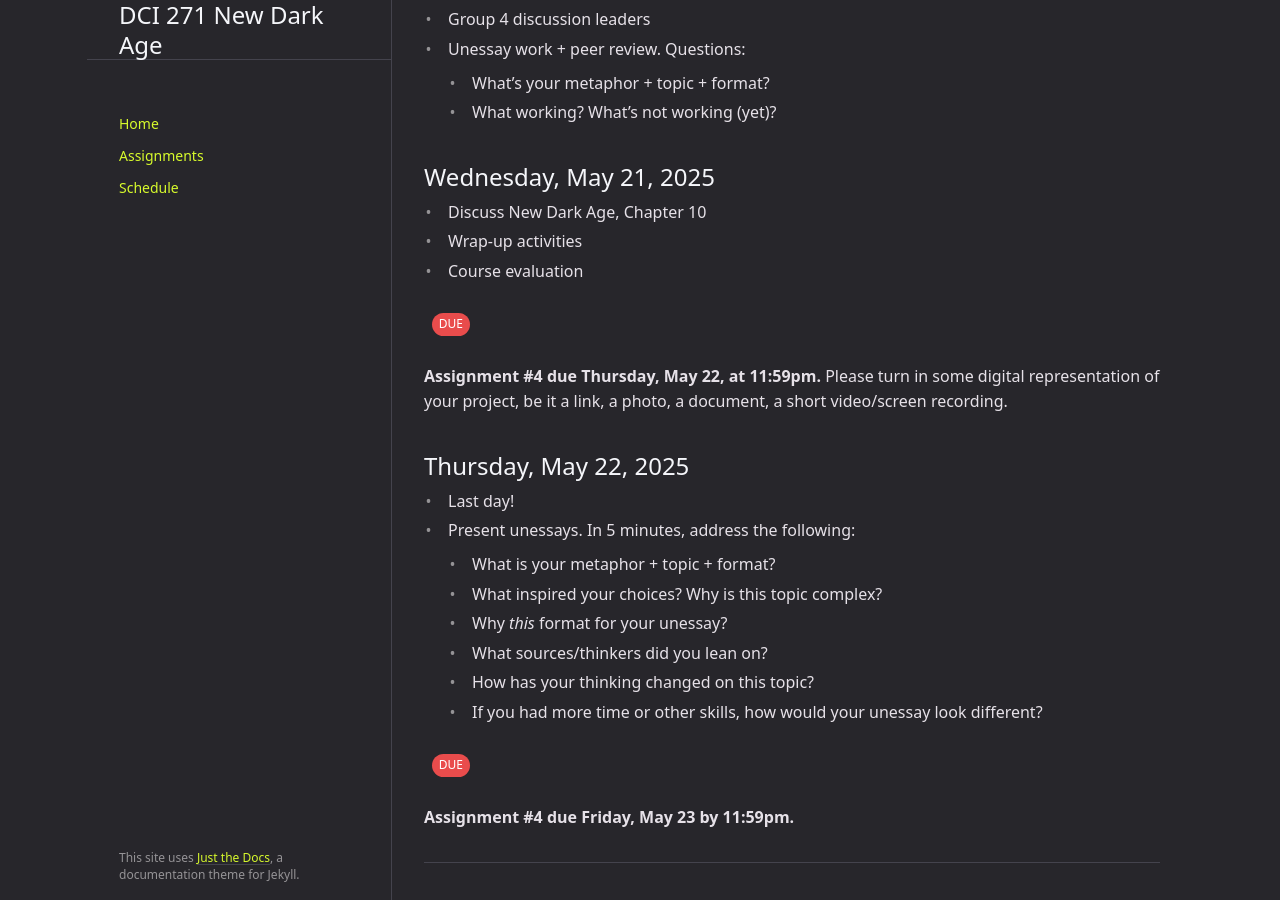
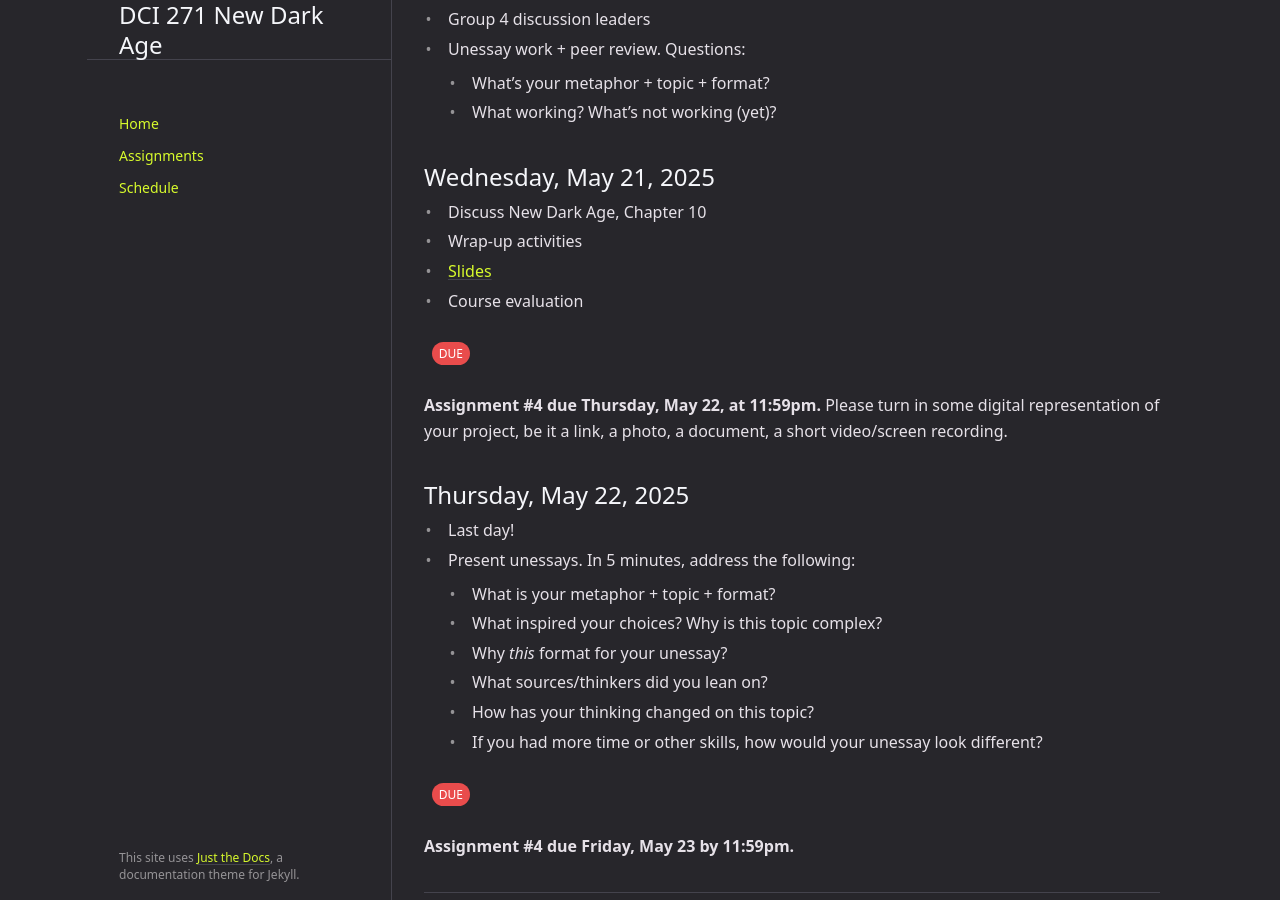
Before and after one commit to mackenziekbrooks/dci271-s25-newdarkage, a Jekyll site: the page built from docs/schedule.md, in a window 1280 px wide and 900 px high, scrolled down 3832 px. Built offline with Jekyll 4.4.1, drawn with Linux system fonts in a browser that asks for light colours; cached includes are drawn as plain includes.

Commit message:
wed slides

```diff
--- a/docs/schedule.md
+++ b/docs/schedule.md
@@ -153,6 +153,7 @@ New Dark Age, chapter 7 + 8
 
 * Discuss New Dark Age, Chapter 10
 * Wrap-up activities
+* [Slides](https://docs.google.com/presentation/d/1h68iciBaCjUWH9gsqI7-odD8G3_WEA9bq9pKDAbWIo4/edit?usp=sharing)
 * Course evaluation
 
 Due
```
Also changed, not shown: 2 other files.
